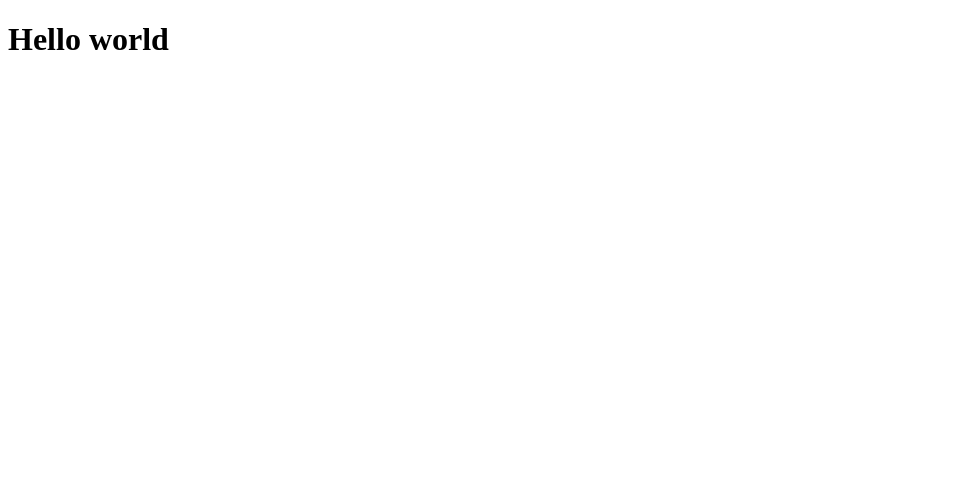
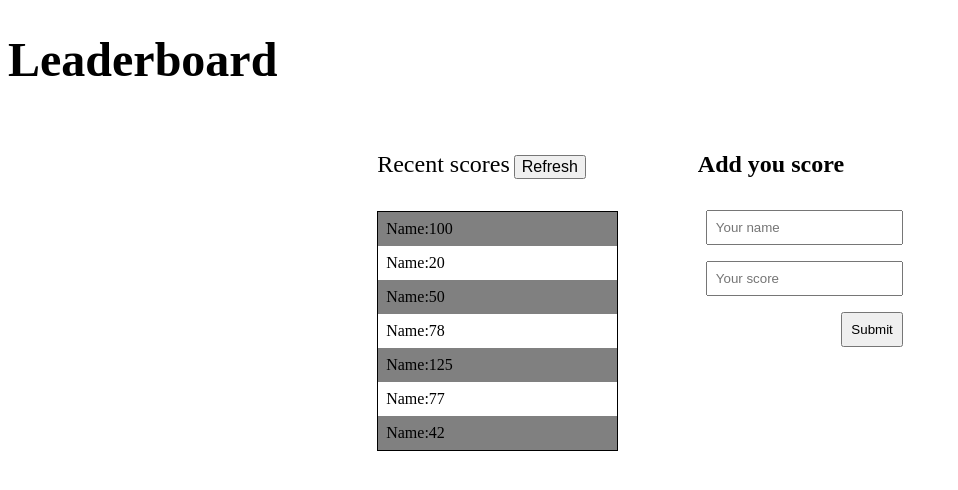
Before and after one commit to yasinabdmahmood/Leaderboard, a website built with webpack: page dist/index.html in a window 1280 px wide. Shown: the whole page, without its empty margins (0-958 px from the left). Built offline with nearby package versions, Linux system fonts and the light colour scheme.

Commit message:
Build new dist folder

```diff
--- a/dist/index.html
+++ b/dist/index.html
@@ -5,8 +5,41 @@
     <meta http-equiv="X-UA-Compatible" content="IE=edge">
     <meta name="viewport" content="width=device-width, initial-scale=1.0">
     <title>Document</title>
-<script defer src="main.js"></script></head>
+<script defer src="/main.js"></script></head>
 <body>
-    <h1>Hello world</h1>
+   <h1 class="h1">Leaderboard</h1>
+   <div class="page-wrapper">
+    <div class="left-part">
+        <div class="cl1">
+            <span>Recent scores</span>
+            <button>Refresh</button>
+        </div>
+        <div class="scores">
+            <div><span>Name:100</span></div>
+            <div><span>Name:20</span></div>
+            <div><span>Name:50</span></div>
+            <div><span>Name:78</span></div>
+            <div><span>Name:125</span></div>
+            <div><span>Name:77</span></div>
+            <div><span>Name:42</span></div>
+        </div>
+    </div>
+    <div class="right-part">
+        <h2>Add you score</h2>
+        <form action="">
+            <ul>
+                <li>
+                    <input type="text" placeholder="Your name">
+                </li>
+                <li>
+                    <input type="text" placeholder="Your score">
+                </li>
+                <li>
+                    <input type="submit" placeholder="submit">
+                </li>
+            </ul>
+        </form>
+    </div>
+   </div>
 </body>
 </html>
```
Also changed, not shown: dist/main.js (+1 -1 lines).
